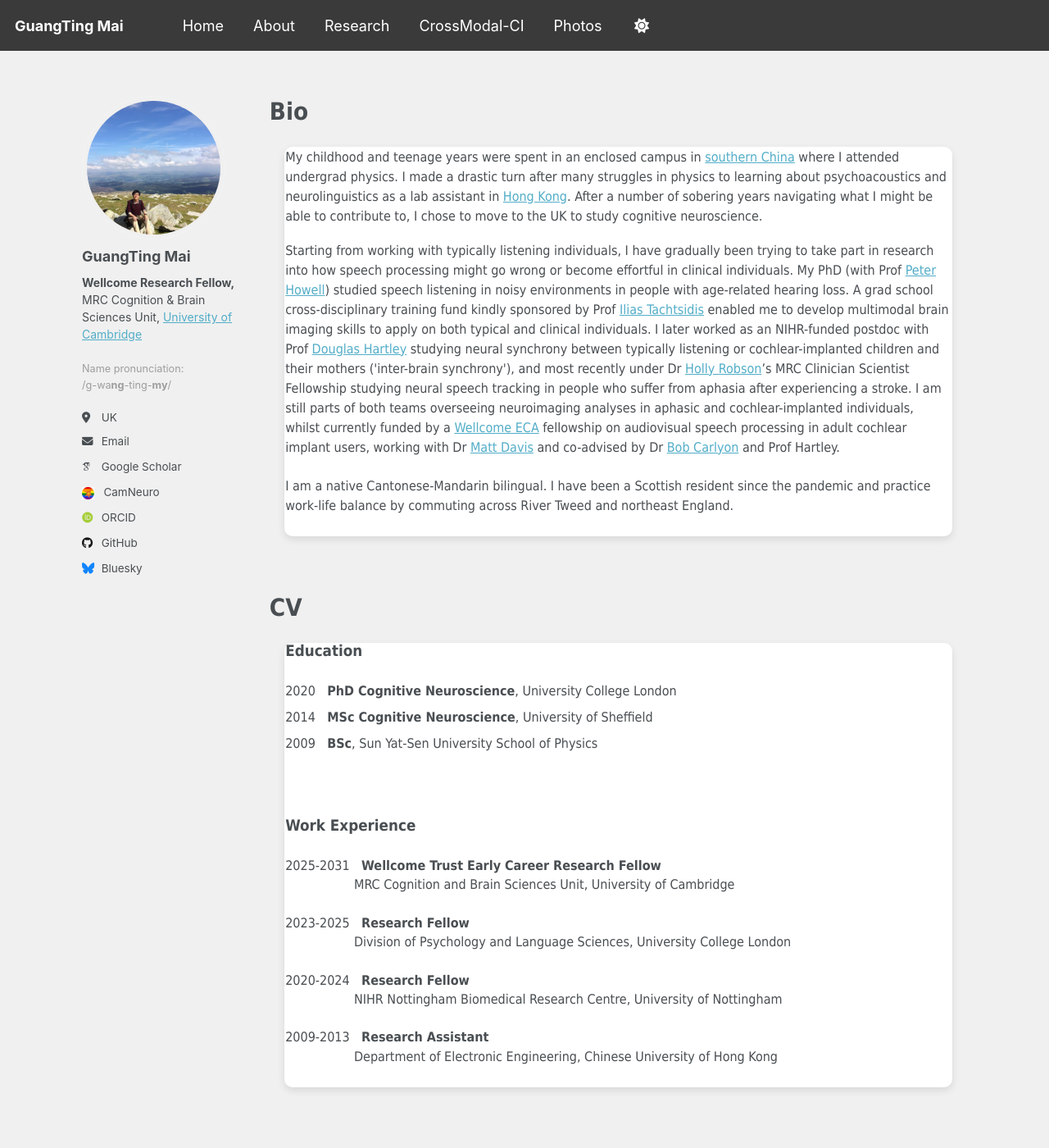
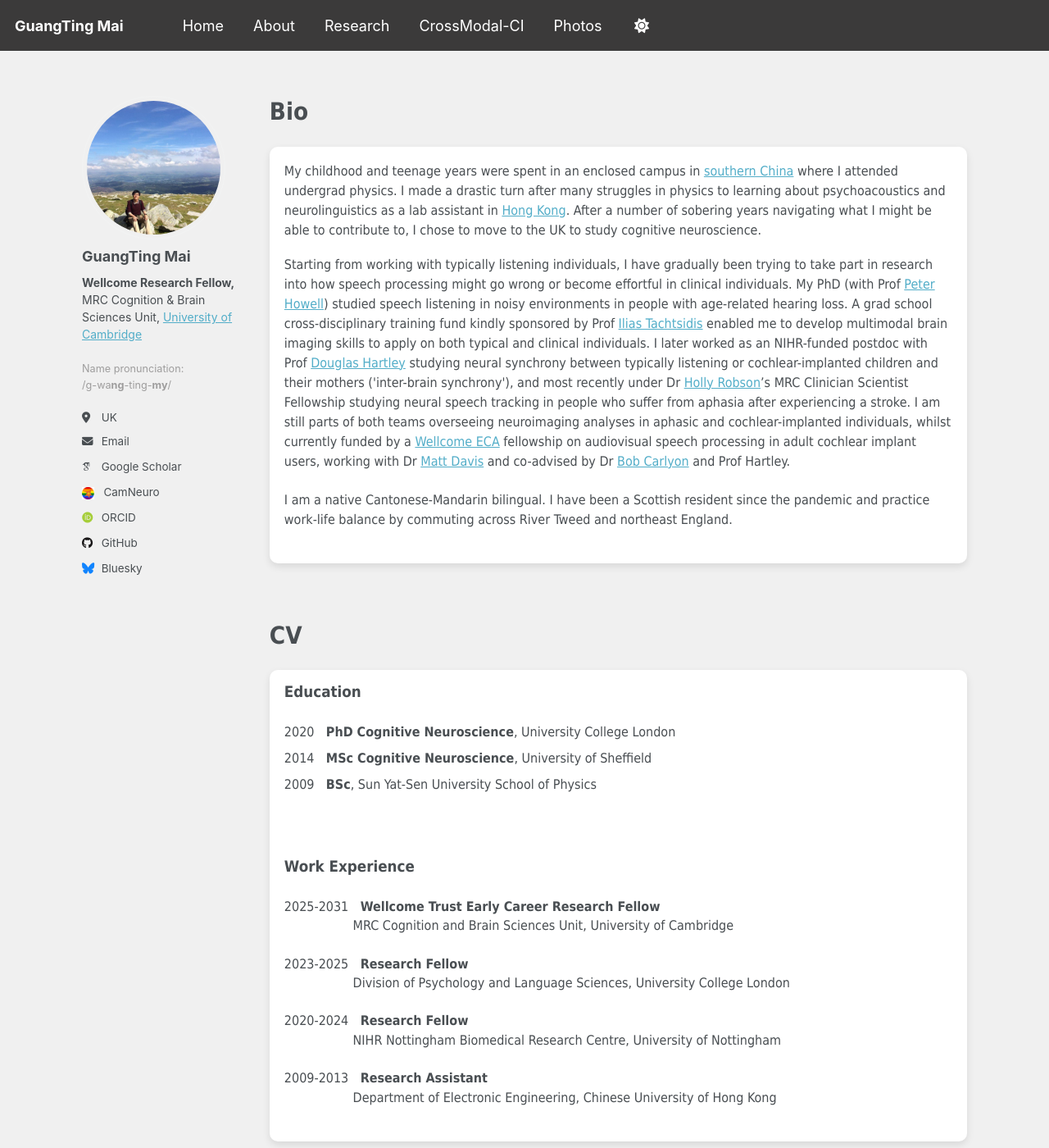
Before and after one commit to guangtingmai/guangtingmai.github.io, a Jekyll site: the page built from _pages/about.html, in a window 1280 px wide and 1400 px high. Shown: the whole window at 82% size. Built offline with Jekyll 4.4.1, drawn with Linux system fonts in a browser that asks for light colours; some web fonts are replaced.

Commit message:
Update custom.scss

```diff
--- a/_sass/custom.scss
+++ b/_sass/custom.scss
@@ -70,9 +70,9 @@ html, body {
 
 .white-frame {
   background-color: #fff;
-  padding: 0.1vh;
+  padding: 1rem;
   border-radius: 10px;
   box-shadow: 0 4px 10px rgba(0,0,0,0.1);
   max-width: 100%;
-  margin: 1rem 1rem;
+  margin: 0 0;
 }
```
